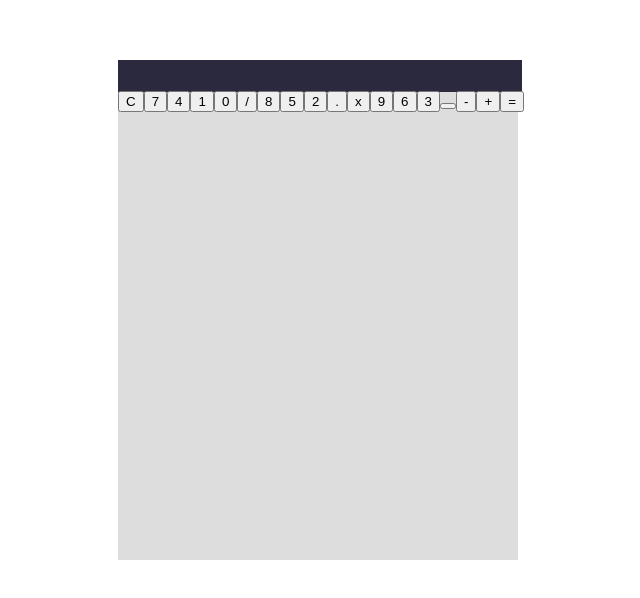
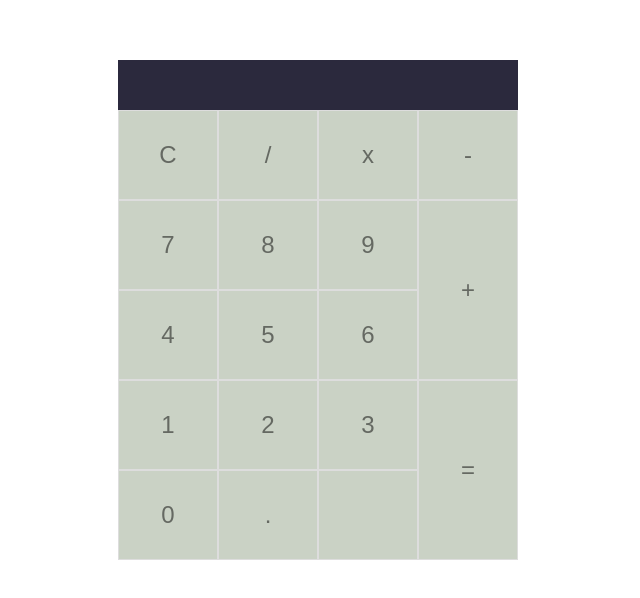
Before and after one commit to Lee-in-hyuk/Calculator-react, a React (Create React App) app: page / in a window 1280 px wide. Shown: the part 140-738 px from the top of the page, without its empty margins (322-962 px from the left). Built offline with nearby package versions, Linux system fonts and the light colour scheme.

Commit message:
input해보자

```diff
--- a/src/App.css
+++ b/src/App.css
@@ -1,3 +1,4 @@
+* {box-sizing: border-box;}
 .App {
   width: 400px;
   height: 500px;
--- a/src/App.js
+++ b/src/App.js
@@ -1,13 +1,21 @@
 import Display from './components/display';
 import Keypad from './components/keypad';
 import Button from './components/button';
+import { useState } from 'react';
 
 import './App.css';
 
 function App() {
+  const [ input, setInput ] = useState("");
+
+  console.log(input);
+  console.log(Button.value);
+  function onClick(e){
+    // const btnValue =
+  }
   return (
     <div className="App">
-      <Display />
+      <Display input={input.value}/>
         <Keypad>
             <Button label="C" value="clear" />
             <Button label="7" value="7" />
--- a/src/components/button.js
+++ b/src/components/button.js
@@ -1,8 +1,8 @@
 import './button.scss';
-export default function Button({label}){
+export default function Button({label,size,value}){
     return(
         <div className='btn'>
-            <button>{label}</button>
+            <button data-size={size} value={value}>{label}</button>
         </div>
     );
 }
--- a/src/components/button.scss
+++ b/src/components/button.scss
@@ -1,4 +1,23 @@
 .btn{
-    width: 96px;
-
+    width: 25%;
+    height: 90px;
+    button {
+        display: flex;
+        align-items: center;
+        justify-content: center;
+        width: 100%;
+        height: 90px;
+        font-size: 24px;
+        background: #cad2c5;
+        color: rgba(0, 0, 0, 0.5);
+        border: 1px solid #ddd;
+        outline: none;
+        cursor: pointer;
+    }
+    &:nth-child(17){
+        height: 180px;
+    }
+    button[data-size="2"] {
+        height: 180px;
+    }
 }
--- a/src/components/display.scss
+++ b/src/components/display.scss
@@ -1,9 +1,9 @@
 .dp {
     width: 400px;
-    height: 30px;
+    height: 50px;
     input {
         width: 400px;
-        height: 30px;
+        height: 50px;
         border: none;
         outline: none;
         background-color: #2B293D;
--- a/src/components/keypad.scss
+++ b/src/components/keypad.scss
@@ -1,4 +1,8 @@
 .kp {
     display: flex;
-
+    flex-direction: column;
+    flex-wrap: wrap;
+    width: 100%;
+    height: 450px;
+    overflow: hidden;
 }
```
